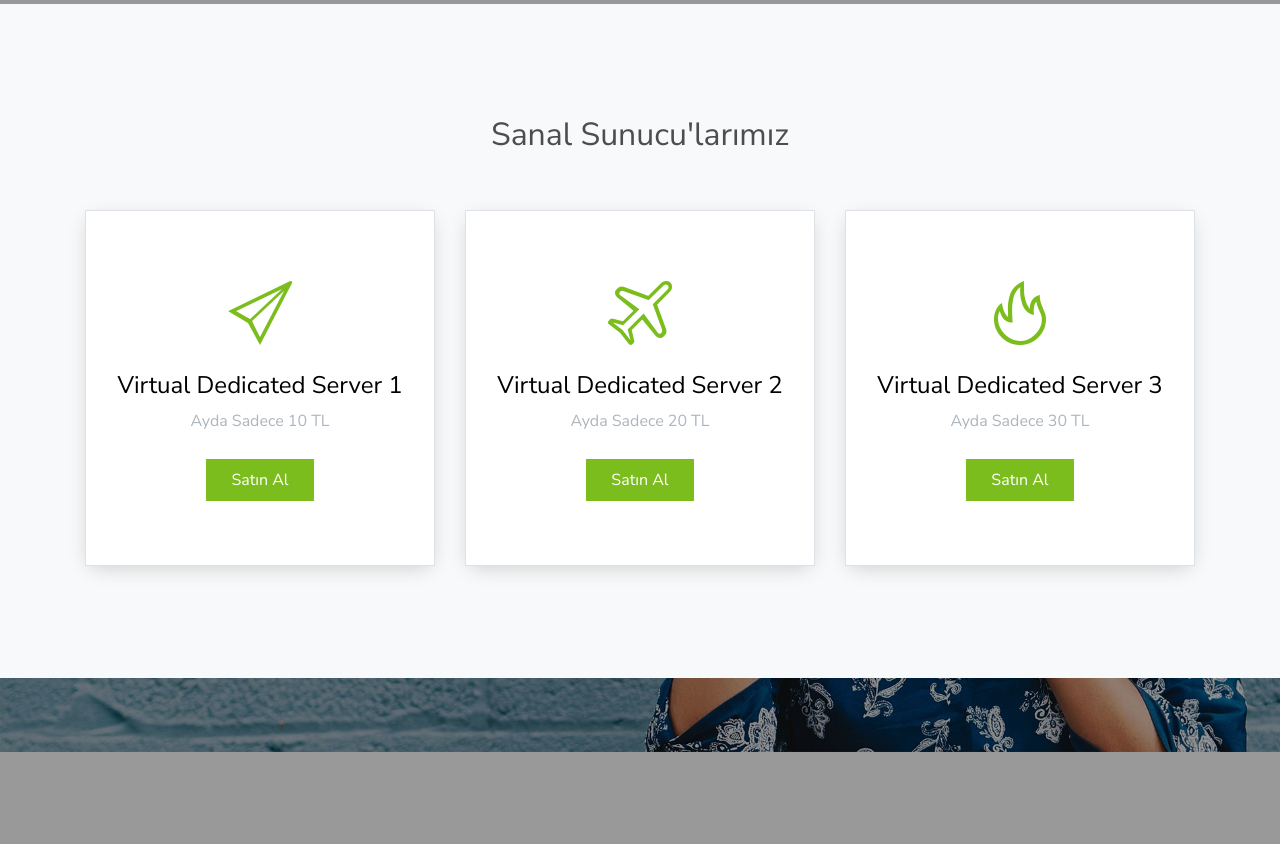
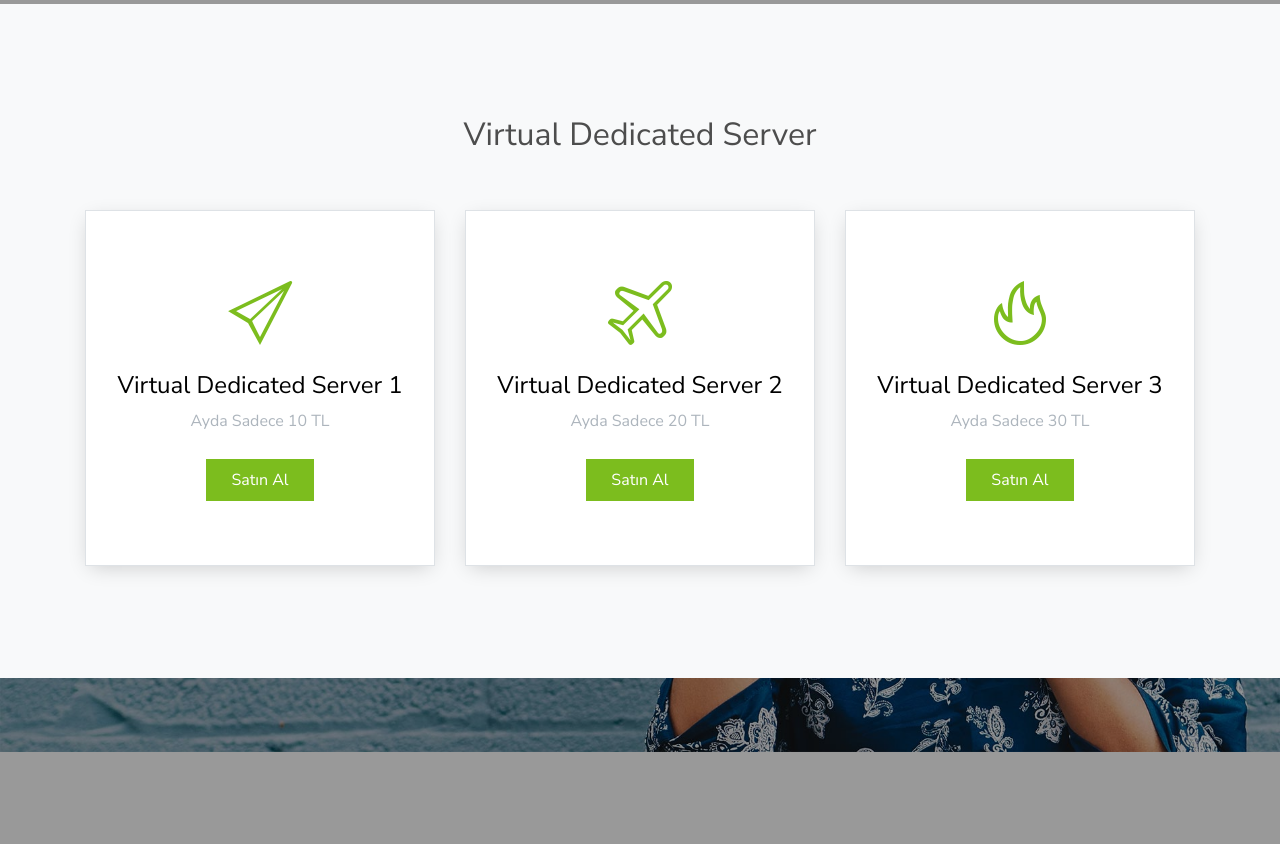
Before and after one commit to ardabzkrtt2727/arda, a plain HTML site: page index.html in a window 1280 px wide. Shown: the part 796-1640 px from the top of the page. Drawn offline with Linux system fonts and the light colour scheme; files whose address does not match are found by name.

Commit message:
Update index.html

```diff
--- a/index.html
+++ b/index.html
@@ -1,7 +1,7 @@
 <!DOCTYPE html>
 <html lang="en">
   <head>
-    <title>Bozkurt WEB</title>
+    <title>Bozkurt Bilişim Hizmetleri</title>
     <meta charset="utf-8">
     <meta name="viewport" content="width=device-width, initial-scale=1, shrink-to-fit=no">
 
@@ -189,7 +189,7 @@
       <div class="container">
         <div class="row justify-content-center text-center mb-5">
           <div class="col-md-6" data-aos="fade">
-            <h2>Sanal Sunucu'larımız</h2>
+            <h2>Virtual Dedicated Server</h2>
           </div>
         </div>
         <div class="row hosting">
```
